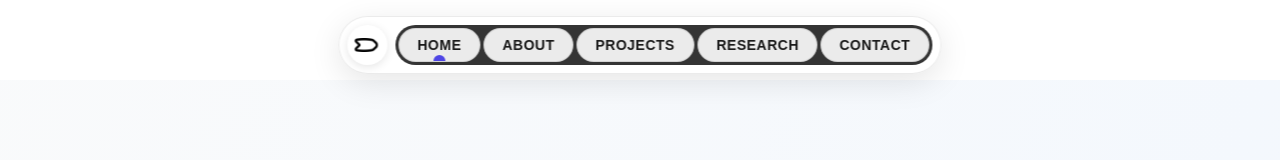
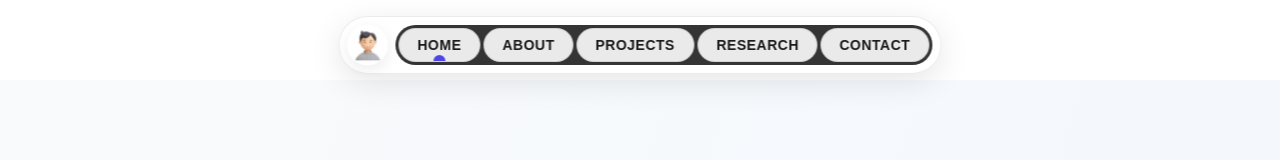
Before and after one commit to Chandan25sharma/portfolio2, a Next.js app: page / in a window 1280 px wide. Shown: the top 160 px of the page. Built offline with nearby package versions, Linux system fonts and the light colour scheme.

Commit message:
g
fdfgfdfg

```diff
--- a/src/app/components/NavigationWrapper.tsx
+++ b/src/app/components/NavigationWrapper.tsx
@@ -16,7 +16,7 @@ const NavigationWrapper = () => {
 
   return (
     <PillNav
-      logo="/logo.png"
+      logo="/images/profile.jpg"
       logoAlt="Portfolio Logo"
       items={navItems}
       activeHref={pathname}
--- a/src/app/components/PillNav.css
+++ b/src/app/components/PillNav.css
@@ -50,22 +50,31 @@
   margin-left: 8px;
 }
 
+@keyframes logo-pulse {
+  0% { transform: scale(1); }
+  50% { transform: scale(1.08); }
+  100% { transform: scale(1); }
+}
+
 .pill-logo {
   width: var(--nav-h);
   height: var(--nav-h);
   border-radius: 50%;
   background: #ffffff;
-  padding: 6px;
+  padding: 5px;
   display: inline-flex;
   align-items: center;
   justify-content: center;
   overflow: hidden;
-  box-shadow: 0 2px 8px rgba(0, 0, 0, 0.1);
-  transition: transform 0.3s ease;
+  box-shadow: 0 4px 15px rgba(0, 0, 0, 0.08);
+  animation: logo-pulse 3s ease-in-out infinite;
+  transition: transform 0.3s ease, box-shadow 0.3s ease;
 }
 
 .pill-logo:hover {
-  transform: scale(1.05);
+  animation-play-state: paused;
+  transform: scale(1.1);
+  box-shadow: 0 6px 20px rgba(0, 0, 0, 0.12);
 }
 
 .pill-logo img {
```
